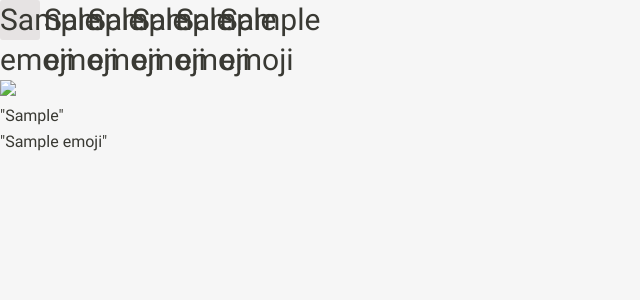
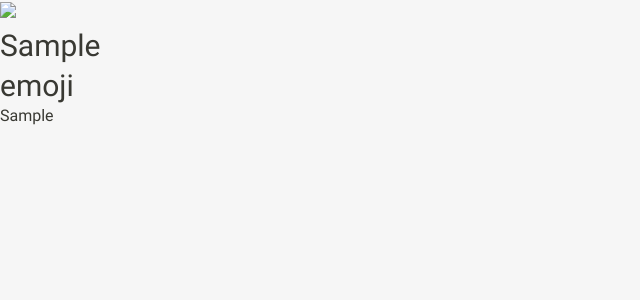
Before and after one commit to danielyim1/Emoji-Emotion-Detector, a Flask app: template templates/imageurl.html in a window 1280 px wide. Shown: the top 300 px of the page, without its empty margins (0-640 px from the left). Run offline with Flask 2, Linux system fonts and the light colour scheme; the template is opened without the code that fills it: most values are stand-ins (such as "Sample title", 1, 10 or a date in 2020).

Commit message:
reordered the webpage

```diff
--- a/emotion.py
+++ b/emotion.py
@@ -31,6 +31,7 @@ def getEmoji(feeling):
     }
     response = requests.get(emoji_url,params=params)
     emojis = []
+    print(response.json())
     for item in response.json():
         character = item['character']
         emojis.append(character)
--- a/main.py
+++ b/main.py
@@ -11,23 +11,26 @@ def hello_world():
 @app.route('/results', methods=['POST'])
 def results():
     url = request.form['urlname']
-    emotionStats = getEmotion(url)
-    maxValue = 0
-    maxKey = ""
-    for key in emotionStats:
-        if emotionStats[key] > maxValue:
-            maxValue = emotionStats[key]
-            maxKey = key
+    # emotionStats = getEmotion(url)
+    # maxValue = 0
+    # maxKey = ""
+    # for key in emotionStats:
+    #     if emotionStats[key] > maxValue:
+    #         maxValue = emotionStats[key]
+    #         maxKey = key
 
-    emojiDict = {
-        "anger": "angry",
-        "contempt": "unamused",
-        "disgust": "vomit",
-        "fear": "fear",
-        "happiness": "grinning",
-        "neutral": "neutral",
-        "sadness": "frowning face",
-        "surprise": "astonished"
-    }
-    emoji = getEmoji(emojiDict[maxKey])
+    # emojiDict = {
+    #     "anger": "angry",
+    #     "contempt": "unamused",
+    #     "disgust": "vomit",
+    #     "fear": "fear",
+    #     "happiness": "grinning",
+    #     "neutral": "neutral",
+    #     "sadness": "frowning face",
+    #     "surprise": "astonished"
+    # }
+    # emoji = getEmoji(emojiDict[maxKey])
+
+    emotionStats = {'anger': 0.0, 'contempt': 0.0, 'disgust': 0.0, 'fear': 0.0, 'happiness': 1.0, 'neutral': 0.0, 'sadness': 0.0, 'surprise': 0.0}
+    emoji = ['💋', '💌', '💘', '💝', '💖', '💗', '💓', '💞', '💕', '💟', '❣️', '💔', '❤️', '🧡', '💛', '💚', '💙', '💜', '\U0001f90e', '🖤', '\U0001f90d', '💯', '💢', '💥', '💫', '💦', '💨', '🕳️', '💣', '💬', '👁️\u200d🗨️', '🗨️', '🗯️', '💭', '💤']
     return render_template("imageurl.html", emotionStats = emotionStats, emoji=emoji,url = url)
--- /dev/null
+++ b/static/css/mystyles.css
@@ -0,0 +1,4 @@
+img {
+    max-width:50%;
+    height:auto;
+}
--- a/templates/imageurl.html
+++ b/templates/imageurl.html
@@ -3,51 +3,24 @@
 
 <head>
     <link rel="stylesheet" href="{{ url_for('static', filename='css/style.min.css') }}">
+    <link rel="stylesheet" href="{{ url_for('static', filename='css/mystyles.css') }}">
 </head>
 
 <body>
+    <img src="{{url}}">
     <div class="emoji-list">
         <ul class="emojilist">
             {%for x in emoji%}
-                <li>{{x}}</li>
+            <li title="{{x}}" data-value="{{x}}">
+                <!-- <a href="https://www.emojis.com/meaning/euro-banknote-emoji/"> -->
+                <p>{{x}}</p>
+                <p></p>
+                <!-- </a> -->
+            </li>
             {% endfor %}
         </ul>
-        <ul>
-            <li title="💶 euro banknote" data-value="💶">
-                <a href="https://www.emojis.com/meaning/euro-banknote-emoji/">
-                    <p>{{emoji[0]}}</p>
-                    <p></p>
-                </a>
-            </li>
-            <li title="🍛 curry rice" data-value="🍛">
-                <a href="https://www.emojis.com/meaning/curry-rice-emoji/">
-                    <p>{{emoji[1]}}</p>
-                    <p></p>
-                </a>
-            </li>
-            <li title="💒 wedding" data-value="💒">
-                <a href="https://www.emojis.com/meaning/wedding-emoji/">
-                    <p>{{emoji[2]}}</p>
-                    <p></p>
-                </a>
-            </li>
-            <li title="🕡 six-thirty" data-value="🕡" class="six-thirty-emoji">
-                <a href="https://www.emojis.com/meaning/six-thirty-emoji/">
-                    <p>{{emoji[3]}}</p>
-                    <p></p>
-                </a>
-            </li>
-            <li title="💽 computer disk" data-value="💽" class="computer-disk-emoji">
-                <a href="https://www.emojis.com/meaning/computer-disk-emoji/">
-                    <p>{{emoji[4]}}</p>
-                    <p></p>
-                </a>
-            </li>
-        </ul>
     </div>
-    <img src="{{url}}">
-    <p>"{{emotionStats}}"</p>
-    <p>"{{emoji}}"</p>
+    <p>{{emotionStats}}</p>
 </body>
 
 </html>
```
